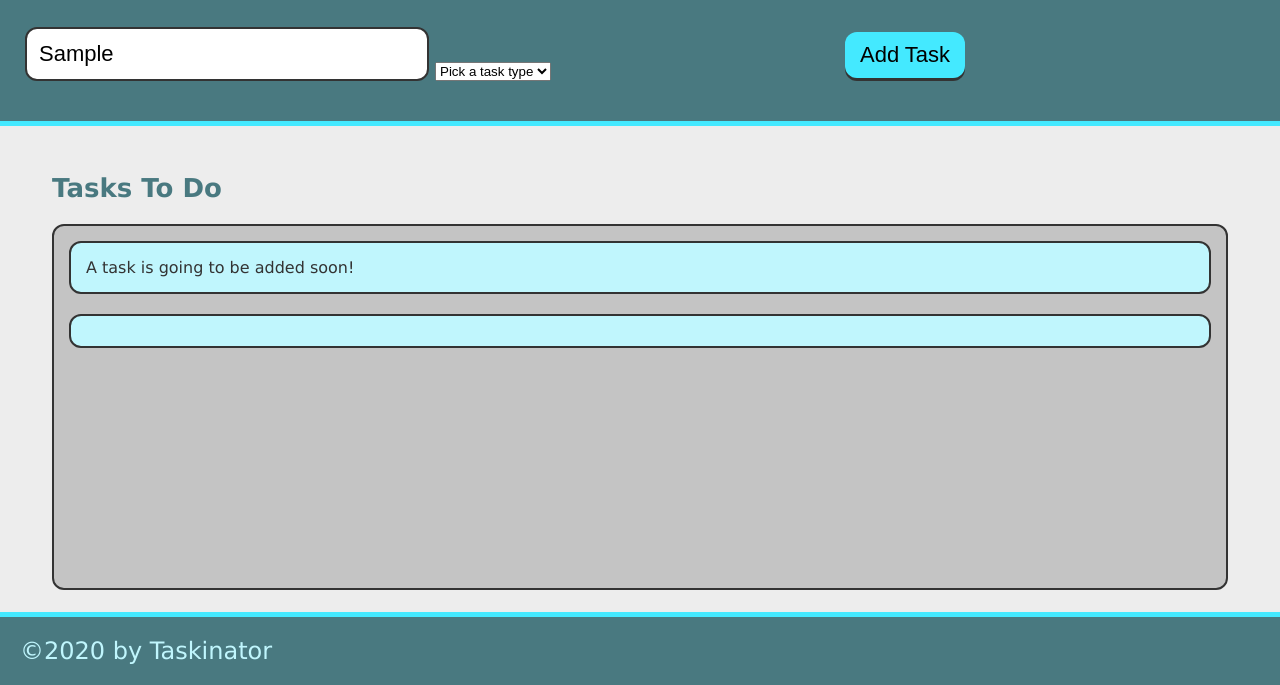
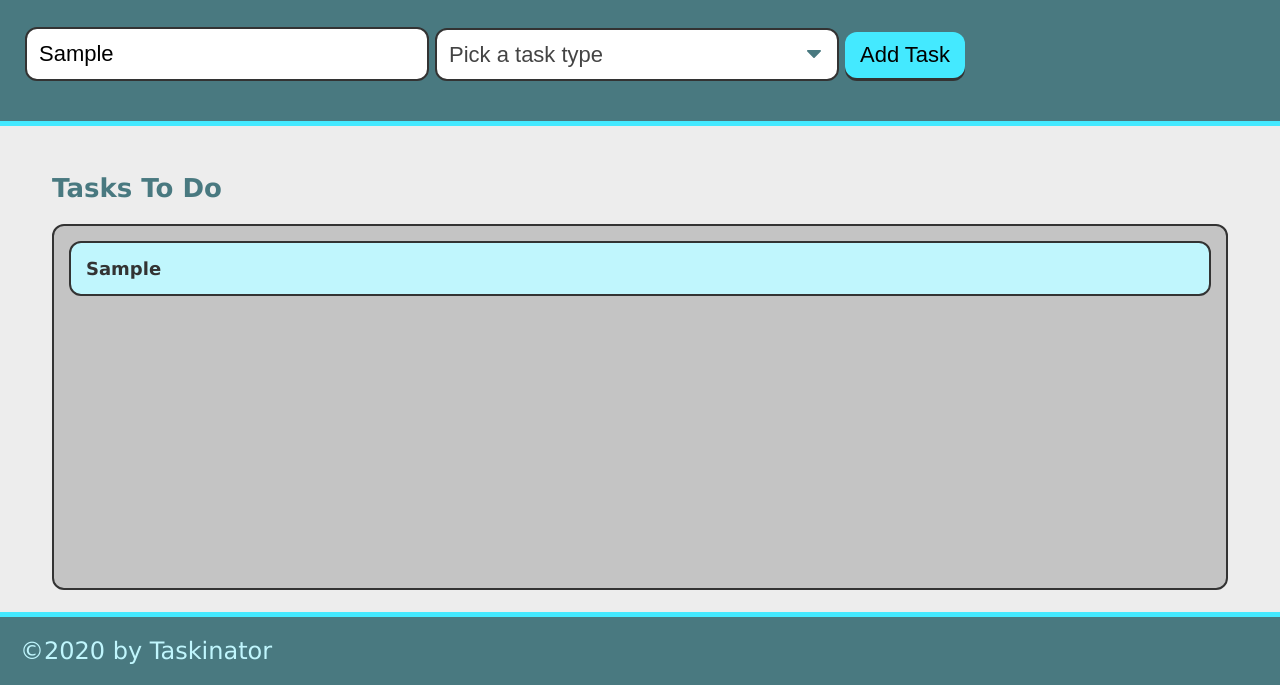
Before and after one commit to emalie/taskinator, a plain HTML site: page index.html in a window 1280 px wide. Both pictures are taken after typing "Sample" into the empty fields and a click on the button "Add Task". Shown: the part 115-800 px from the top of the page. Drawn offline with Linux system fonts and the light colour scheme.

Commit message:
refacored add task submission

```diff
--- a/assets/js/script.js
+++ b/assets/js/script.js
@@ -1,23 +1,34 @@
 var formEl = document.querySelector("#task-form");
 var tasksToDoEl = document.querySelector("#tasks-to-do");
 
-var createTaskHandler = function() {
+var taskFormHandler = function(event) {
     event.preventDefault();
     var taskNameInput  = document.querySelector("input[name='task-name']").value;
     var taskTypeInput = document.querySelector("select[name='task-type']").value;
 
+    // Package up data as an object
+    var taskDataObj = {
+        name: taskNameInput,
+        type: taskTypeInput
+    };
+
+    // Send it as an argument to createTaskEl
+    createTaskEl(taskDataObj);
+};
+
+var createTaskEl = function(taskDataObj) {
      // Create list item
      var listItemEl = document.createElement("li");
      listItemEl.className = "task-item";
 
      // Create div to hold task info and add to list item
      var taskInfoEl = document.createElement("div");
-    // give it a class name
      taskInfoEl.className = "task-info";
+     taskInfoEl.innerHTML = "<h3 class='task-name'>" + taskDataObj.name + "</h3><span class='task-type'>" + taskDataObj.type + "</span>";
+     listItemEl.appendChild(taskInfoEl);
 
-    // Add HTML content to div
-    taskInfoEl.innerHTML = "<h3 class='task-name'>" + taskNameInput + "</h3><span class='task-type'>" + taskTypeInput + "</span>";
+     // Add entire list item to list
      tasksToDoEl.appendChild(listItemEl);
 };
 
-formEl.addEventListener("submit", createTaskHandler);
+formEl.addEventListener("submit", taskFormHandler);
--- a/index.html
+++ b/index.html
@@ -17,7 +17,7 @@
                 <input type="text" name="task-name" placeholder="Enter Task Name" />
             </div>
             <div class="form-group">
-                <select name="task-type">
+                <select name="task-type" class="select-dropdown">
                     <option value="" disabled selected>Pick a task type</option>
                     <option value="Work">Work</option>
                     <option value="School">School</option>
@@ -36,9 +36,7 @@
     <main class="page-content">
         <section class="task-list-wrapper">
             <h2 class="list-title">Tasks To Do</h2>
-            <ul class="task-list" id="tasks-to-do">
-                <li class="task-item">A task is going to be added soon!</li>
-            </ul>
+            <ul class="task-list" id="tasks-to-do"></ul>
         </section>
     </main>
     <footer>
```
Lines whose indentation alone changed are shown as unchanged.
